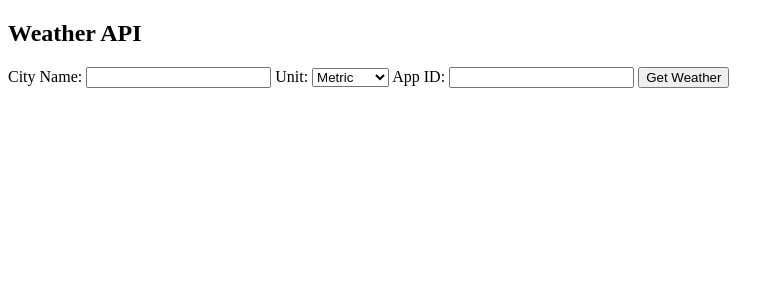
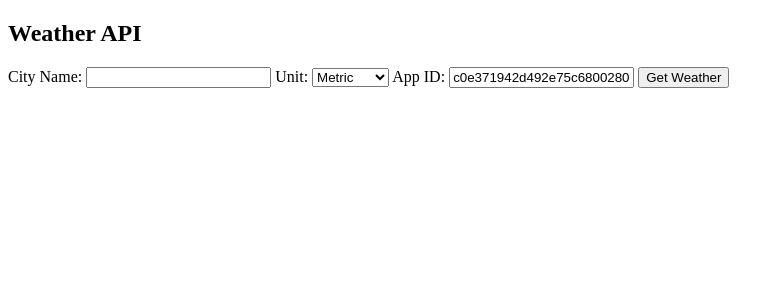
Before and after one commit to rajputsumit1/weather_app_repo, a Flask app: page / in a window 1280 px wide. Shown: the top 300 px of the page, without its empty margins (0-784 px from the left). Run offline with Flask 3, Linux system fonts and the light colour scheme.

Commit message:
Update weather.html

```diff
--- a/templates/weather.html
+++ b/templates/weather.html
@@ -19,7 +19,7 @@
     </select>
 
     <label for="appid">App ID:</label>
-    <input type="text" id="appid" name="appid" required>
+    <input type="text" id="appid" name="appid" value="c0e371942d492e75c6800280db0eb5f0" required>
 
     <input type="submit" value="Get Weather">
 </form>
```
